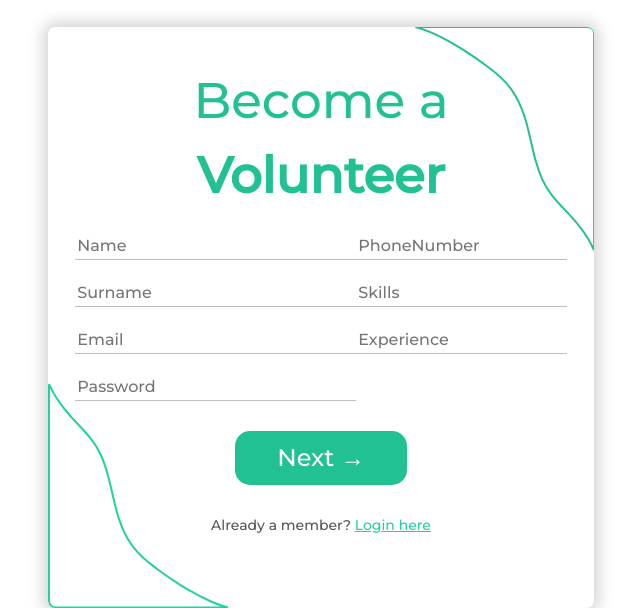
After one commit to sh-andriy/UVO, a Django app: template essentials/templates/accounts/register_volunteer.html in a window 1280 px wide. The commit adds this page. Shown: the part 347-955 px from the top of the page, without its empty margins (319-959 px from the left). Run offline with Django 4.2, Linux system fonts and the light colour scheme; the template is opened without the code that fills it, so the values that code supplies are empty.

Commit message:
volunteer register form

```diff
--- a/essentials/static/styles.css
+++ b/essentials/static/styles.css
@@ -0,0 +1,89 @@
+/*===========================LOGIN-PAGE=====================================================*/
+* {
+    font-family: "Montserrat";
+  }
+
+  .login-wrapper {
+    box-sizing: border-box;
+    padding: 36px 0 72px;
+    display: flex;
+    flex-direction: column;
+    justify-content: center;
+    align-items: center;
+    border-radius: 7px;
+    background-color: #ffffff;
+    box-shadow: 0px 0px 15px 5px rgba(0, 0, 0, 0.17);
+    position: relative;
+    overflow: hidden;
+  }
+
+  .corner-bottom {
+    position: absolute;
+    bottom: -1px;
+    left: -0.5px;
+  }
+
+  .corner-top {
+    position: absolute;
+    top: -1px;
+    right: -1.5px;
+  }
+
+  .login-wrapper form {
+    box-sizing: border-box;
+    display: flex;
+    flex-direction: column;
+    justify-content: center;
+    align-items: center;
+  }
+
+  .inputs-container {
+    display: flex;
+    flex-direction: row;
+    width: 90%;
+  }
+
+  .login-input {
+    width: 100%;
+    border: 0;
+    border-bottom: 1px solid #bebebe;
+    margin-bottom: 20px;
+  }
+
+  .inputs-container .login-input:last-child {
+    margin-bottom: 0px;
+  }
+
+  ::placeholder {
+    color: 757575;
+    font-size: 16px;
+  }
+
+  .nav-title {
+    margin-bottom: 20px;
+    color: #22c194;
+    font-size: 50px;
+    text-align: center;
+  }
+
+  .login-next {
+    margin-top: 30px;
+    padding: 9px 42px;
+    background-color: #22c194;
+    border-radius: 15px;
+    border: 0;
+    font-size: 24px;
+    color: #ffffff;
+    font-weight: 500;
+  }
+
+  .signup-link {
+    font-size: 14px;
+    color: #555555;
+    margin-top: 30px;
+  }
+
+  .signup-link a {
+    color: #21D19F;
+    font-weight: 500;
+  }
--- /dev/null
+++ b/essentials/templates/accounts/register_volunteer.html
@@ -0,0 +1,80 @@
+{% extends "base.html" %}
+
+{% block title %}Register{% endblock %}
+
+{% block body %}
+    <div class="row">
+        <div class="col-lg-6 col-md-10 mx-auto">
+            <div class="login-wrapper">
+                <img src="../../static/imgs/corner1.svg" class="corner-bottom" alt="" />
+                <img src="../../static/imgs/corner2.svg" class="corner-top" alt="" />
+            <form class="signup-form" method="POST">
+                {% csrf_token %}
+                <div class="nav-title">Become a <br /><b>Volunteer</b></div>
+              <div class="inputs-container">
+                <div>
+                <input
+                  type="text"
+                  placeholder="Name"
+                  class="login-input"
+                  id="login-name-input"
+                />
+                <input
+                  type="text"
+                  placeholder="Surname"
+                  class="login-input"
+                  id="login-surname-input"
+                />
+                <input
+                  type="email"
+                  placeholder="Email"
+                  class="login-input"
+                  id="login-email-input"
+                />
+                <input
+                  type="password"
+                  placeholder="Password"
+                  class="login-input"
+                  id="login-password-input"
+                />
+              </div>
+              <div>
+                <input
+                  type="tel"
+                  placeholder="PhoneNumber"
+                  class="login-input"
+                  id="login-tel-input"
+                />
+                <input
+                  type="text"
+                  placeholder="Skills"
+                  class="login-input"
+                  id="login-skills-input"
+                />
+                <input
+                  type="text"
+                  placeholder="Experience"
+                  class="login-input"
+                  id="login-experience-input"
+                />
+              </div>
+            </div>
+                <!-- <div class="mb-3">
+                    <label for="InputEmail" class="form-label">Email</label>
+                    <input type="email" name="email" class="form-control" id="InputEmail" aria-describedby="emailHelp">
+                    <div id="emailHelp" class="form-text">We won't share your email with anyone</div>
+                </div>
+                <div class="mb-3">
+                    <label for="InputPassword" class="form-label">Password</label>
+                    <input type="password" name="password" class="form-control" id="InputPassword">
+                </div> -->
+                <button class="login-next">Next &#8594;</button>
+                <div class="signup-link">
+                    Already a member? <a
+                        href="{% url "users:login" %}">Login here</a>
+                </div>
+            </form>
+            </div>
+        </div>
+    </div>
+{% endblock %}
```
Also changed, not shown: essentials/templates/accounts/login.html (+8 -3 lines), essentials/templates/accounts/register.html (deleted, +0 -30 lines), essentials/static/imgs/corner1.svg (added), essentials/static/imgs/corner2.svg (added), essentials/templates/accounts/register_organisator.html (added).
